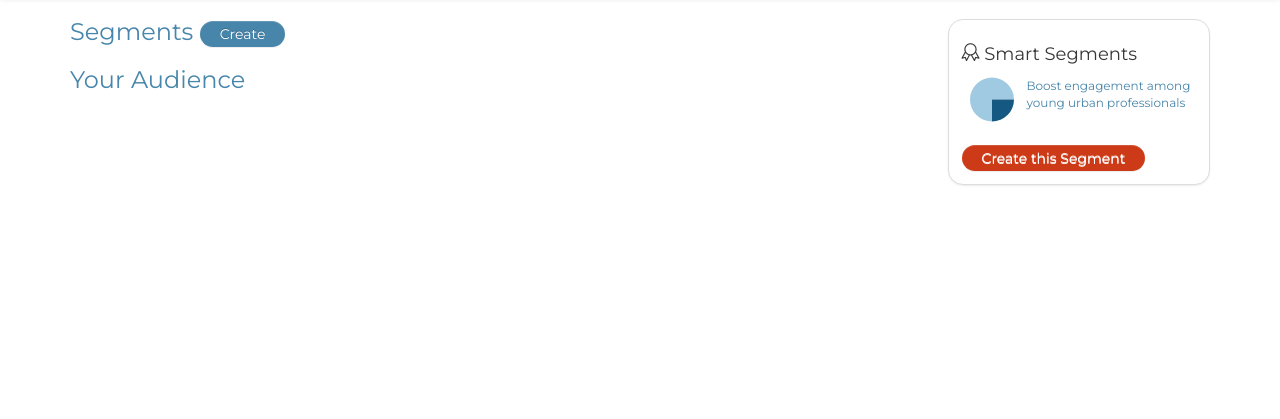
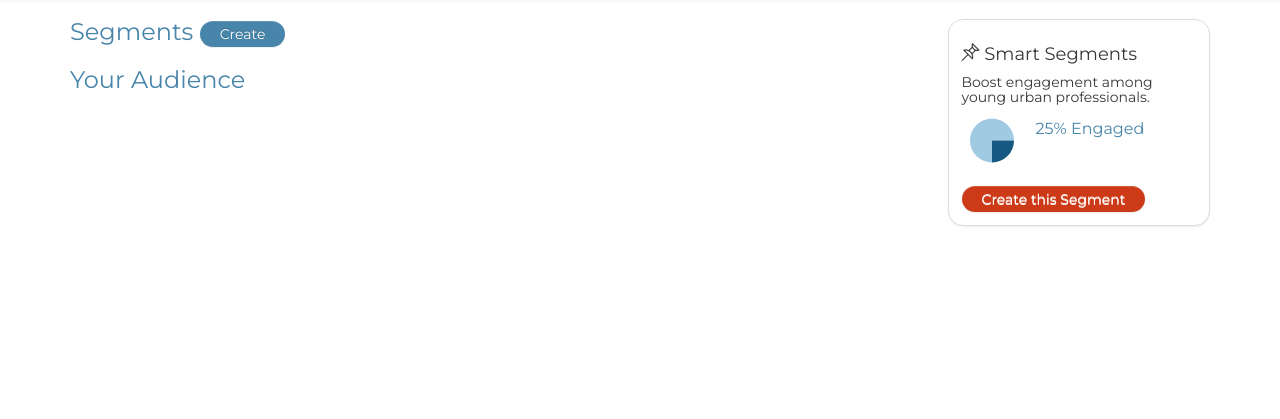
Before and after one commit to edgeflip/capuchin, a Python web app: template capuchin/views/templates/audience/index.html in a window 1280 px wide. Shown: the part 136-555 px from the top of the page. Run offline with Jinja, Linux system fonts and the light colour scheme; the template is opened without the code that fills it, so the values that code supplies are empty; some libraries are stand-ins or nearby versions.

Commit message:
Some smart segment tweaks

```diff
--- a/capuchin/views/static/css/capuchin.css
+++ b/capuchin/views/static/css/capuchin.css
@@ -336,8 +336,9 @@ div.buzz svg .nv-legendWrap {
 div.smart-segment{
     color: #363738;
 }
-div.smart-segment div.caption p{
+div.smart-segment span.caption{
     color: #4785AB;
+    font-size: 16px;
 }
 div.smart-segment .btn-default{
     background-color: #CC3A17;
--- a/capuchin/views/templates/audience/index.html
+++ b/capuchin/views/templates/audience/index.html
@@ -36,12 +36,13 @@
     <div class="col-md-3 heading-embedded">
         <div class="thumbnail smart-segment">
             <div class="caption">
-                <h4><span data-icon="&#xe028;"></span> Smart Segments</h4>
+                <h4><span data-icon="&#xe031;"></span> Smart Segments</h4>
+                <h5>Boost engagement among young urban professionals.</h5>
                 <p class="sub-header">
                     <svg></svg>
-                    Boost engagement among young urban professionals
+                    <span class="caption">25% Engaged</span>
                 </p>
-                <a href="" class="btn btn-default" data-toggle='modal' data-target="">Create this Segment</a>
+                <a href="{{ url_for('.create') }}" class="btn btn-default">Create this Segment</a>
             </div>
         </div>
     </div>
```
